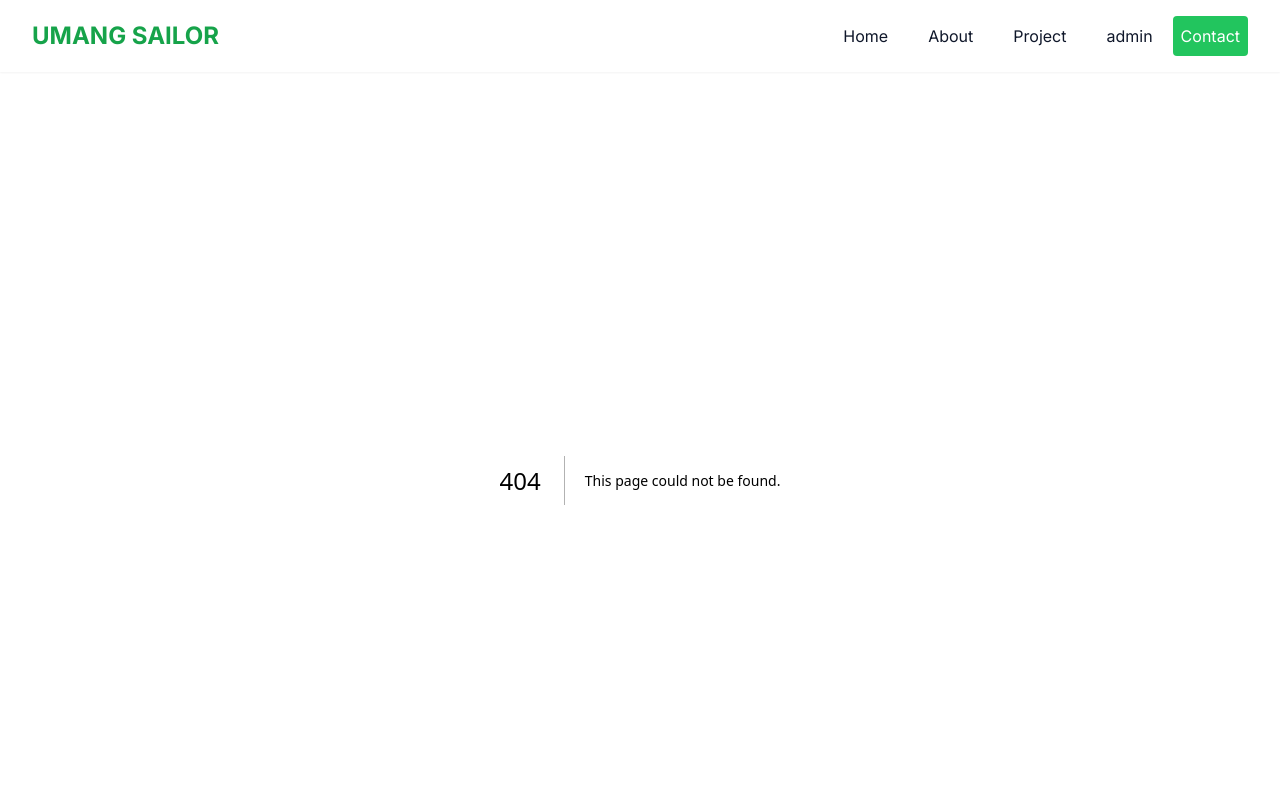
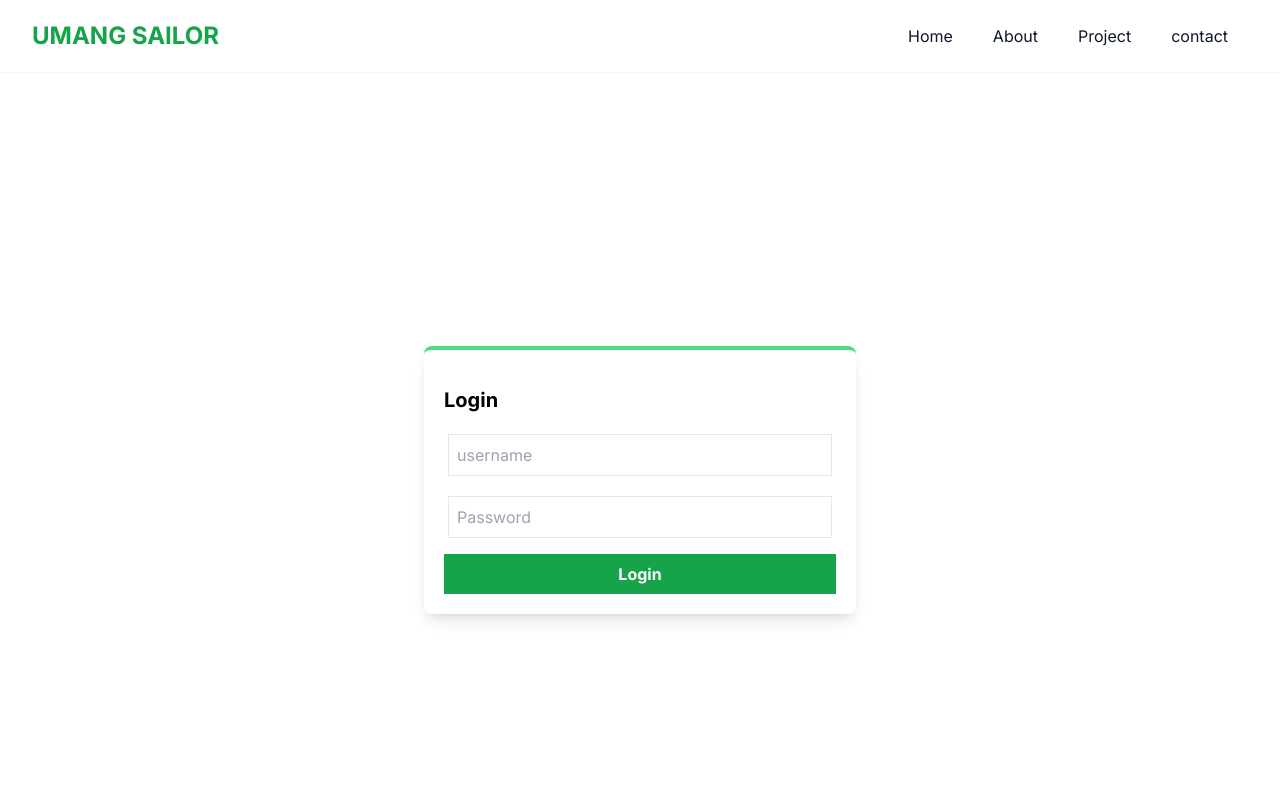
Before and after one commit to TuathaDeLugh/next.js_portfolio, a Next.js app: page /login in a window 1280 px wide. Before the commit this address had no page. Shown: the top 800 px of the page. Built offline with nearby package versions, Linux system fonts and the light colour scheme.

Commit message:
getting error in noware but model  wtf

```diff
--- a/app/admin/layout.jsx
+++ b/app/admin/layout.jsx
@@ -1,9 +1,17 @@
 import Nav from '@/components/AdminSlider'
 import React from 'react'
+import { getServerSession } from "next-auth";
+import { redirect } from "next/navigation";
+import { authOptions } from '../api/auth/[...nextauth]/route';
 
-function layout({children}) {
+
+async function layout({children}) {
+  const session = await getServerSession(authOptions);
+
+  if (!session) redirect("/login");
   return (
     <div>
+
         <Nav/>
         <div className="relative bg-green-50 md:pt-8 -mt-2 pb-36 pt-12 -z-10">
       </div>
--- /dev/null
+++ b/app/api/auth/[...nextauth]/route.js
@@ -0,0 +1,48 @@
+import User from "@/models/user";
+import NextAuth from "next-auth/next";
+import CredentialsProvider from "next-auth/providers/credentials";
+import bcrypt from "bcryptjs";
+import connectdb from "@/app/database/connection";
+
+export const authOptions = {
+  providers: [
+    CredentialsProvider({
+      name: "credentials",
+      credentials: {},
+
+      async authorize(credentials) {
+        const { username, password } = credentials;
+
+        try {
+          await connectdb();
+          const user = await User.findOne({ username });
+
+          if (!user) {
+            return null;
+          }
+
+          const passwordsMatch = await bcrypt.compare(password, user.password);
+
+          if (!passwordsMatch) {
+            return null;
+          }
+
+          return user;
+        } catch (error) {
+          console.log("Error: ", error);
+        }
+      },
+    }),
+  ],
+  session: {
+    strategy: "jwt",
+  },
+  secret: process.env.NEXTAUTH_SECRET,
+  pages: {
+    signIn: "/",
+  },
+};
+
+const handler = NextAuth(authOptions);
+
+export { handler as GET, handler as POST };
--- a/app/api/user/route.js
+++ /dev/null
@@ -1 +0,0 @@
-// Data verifecation
--- /dev/null
+++ b/app/login/page.jsx
@@ -0,0 +1,64 @@
+"use client";
+
+import Link from "next/link";
+import { useState } from "react";
+import { signIn } from "next-auth/react";
+import { useRouter } from "next/navigation";
+
+export default function LoginForm() {
+  const [username, setusername] = useState("");
+  const [password, setPassword] = useState("");
+  const [error, setError] = useState("");
+
+  const router = useRouter();
+
+  const handleSubmit = async (e) => {
+    e.preventDefault();
+
+    try {
+      const res = await signIn("credentials", {
+        username,
+        password,
+        redirect: false,
+      });
+
+      if (res.error) {
+        setError("Invalid Credentials");
+        return;
+      }
+
+      router.replace("admin");
+    } catch (error) {
+      console.log(error);
+    }
+  };
+
+  return (
+    <div className="grid place-items-center h-screen">
+      <div className="shadow-lg p-5 rounded-lg border-t-4 border-green-400">
+        <h1 className="text-xl font-bold my-4">Login</h1>
+
+        <form onSubmit={handleSubmit} className="flex flex-col gap-3">
+          <input className="border w-96 p-2 m-1"
+            onChange={(e) => setusername(e.target.value)}
+            type="text"
+            placeholder="username"
+          />
+          <input className="border w-96 p-2 m-1"
+            onChange={(e) => setPassword(e.target.value)}
+            type="password"
+            placeholder="Password"
+          />
+          <button className="bg-green-600 text-white font-bold cursor-pointer px-6 py-2">
+            Login
+          </button>
+          {error && (
+            <div className="bg-red-500 text-white w-fit text-sm py-1 px-3 rounded-md mt-2">
+              {error}
+            </div>
+          )}
+        </form>
+      </div>
+    </div>
+  );
+}
--- /dev/null
+++ b/components/Adminlogout.jsx
@@ -0,0 +1,21 @@
+import { authOptions } from '@/app/api/auth/[...nextauth]/route';
+import { getServerSession } from "next-auth";
+import React from 'react'
+
+async function Adminlogout() {
+    // const session = await getServerSession(authOptions);
+  return (
+    <>
+    {/* <li>
+                <button className="text-l text-white rounded bg-green-500 hover:border-2 hover:border-green-500  md:my-3 md:py-2 md:px-2 py-5 px-6 text-center  border-b-2 md:border-b-0   md:hover:text-green-500  md:hover:bg-transparent"
+          onClick={() => signOut()}
+
+        >
+          Log Out
+        </button>
+                </li> */}
+                </>
+  )
+}
+
+export default Adminlogout
--- a/components/Navbar.jsx
+++ b/components/Navbar.jsx
@@ -1,16 +1,19 @@
 "use client"
 import Link from 'next/link';
+import { signOut } from "next-auth/react";
 import { GiHamburgerMenu } from "react-icons/gi";
 import { GrClose } from "react-icons/gr";
 
 import { useState } from 'react';
+import Adminlogout from './Adminlogout';
 export const navData = [
   { name: 'Home', path: '/' },
   { name: 'About', path: '/about' },
   { name: 'Project', path: '/project' },
-  { name: 'admin', path: '/admin' },
+  { name: 'contact', path: '/contact' },
 ]
 function NavBar() {
+
   const [navbar, setNavbar] = useState(false);
   return (
     <div>
@@ -55,11 +58,7 @@ function NavBar() {
                     </li>
                   )
                 })}
-                <li className="text-l text-white rounded bg-green-500 hover:border-2 hover:border-green-500  md:my-3 md:py-2 md:px-2 py-5 px-6 text-center  border-b-2 md:border-b-0   md:hover:text-green-500  md:hover:bg-transparent">
-                  <Link href="/contact" onClick={() => setNavbar(!navbar)}>
-                    Contact
-                  </Link>
-                </li>
+                {/* <Adminlogout/> */}
               </ul>
             </div>
           </div>
--- a/models/user.js
+++ b/models/user.js
@@ -2,12 +2,11 @@ import mongoose from "mongoose";
 
 const UserSchema = new mongoose.Schema(
   {
+    email: String,
     username: String,
     password: String,
   },
   { timestamps: true }
 );
-
-const User = mongoose.models.User || mongoose.model("User", UserSchema);
-
+const User = mongoose.models.Users || mongoose.model("User",UserSchema);
 export default User;
--- a/package.json
+++ b/package.json
@@ -10,10 +10,12 @@
   },
   "dependencies": {
     "autoprefixer": "10.4.16",
+    "bcryptjs": "^2.4.3",
     "dotenv": "^16.3.1",
     "formik": "^2.4.5",
     "mongoose": "^7.5.2",
     "next": "13.5.2",
+    "next-auth": "^4.23.1",
     "postcss": "8.4.30",
     "react": "18.2.0",
     "react-dom": "18.2.0",
```
Also changed, not shown: 2 other files (tests, documents, lock files or other folders).
